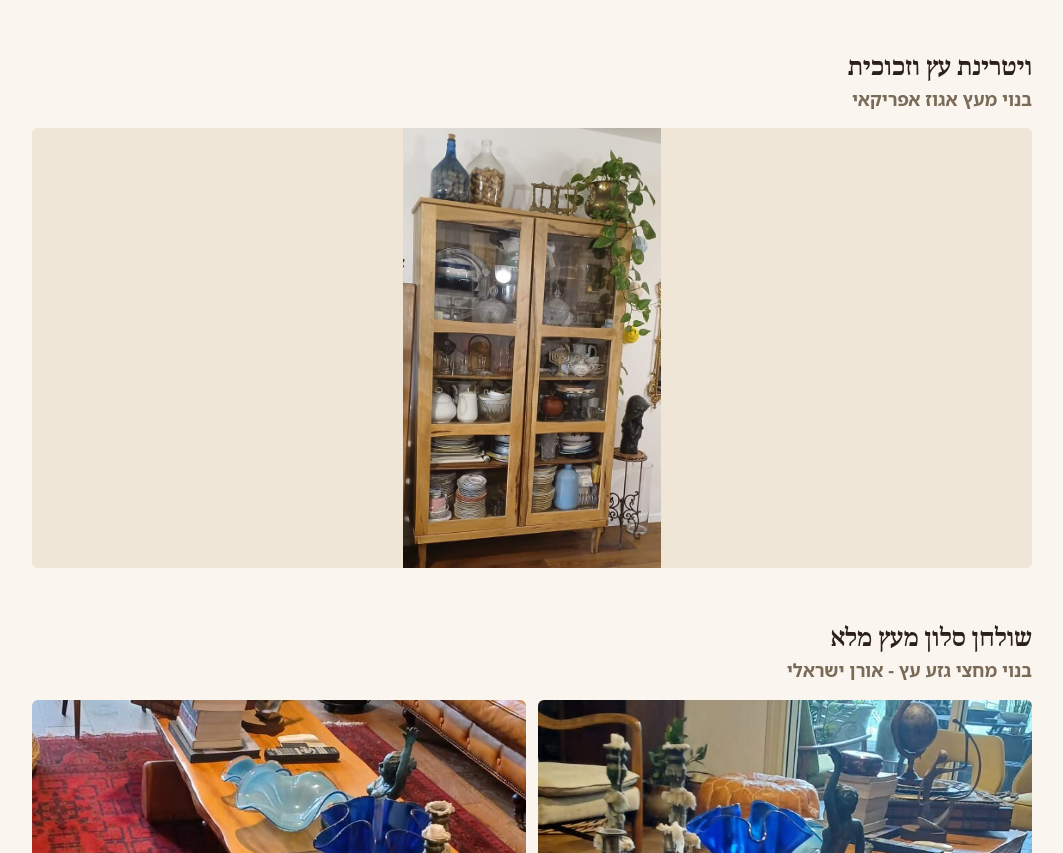
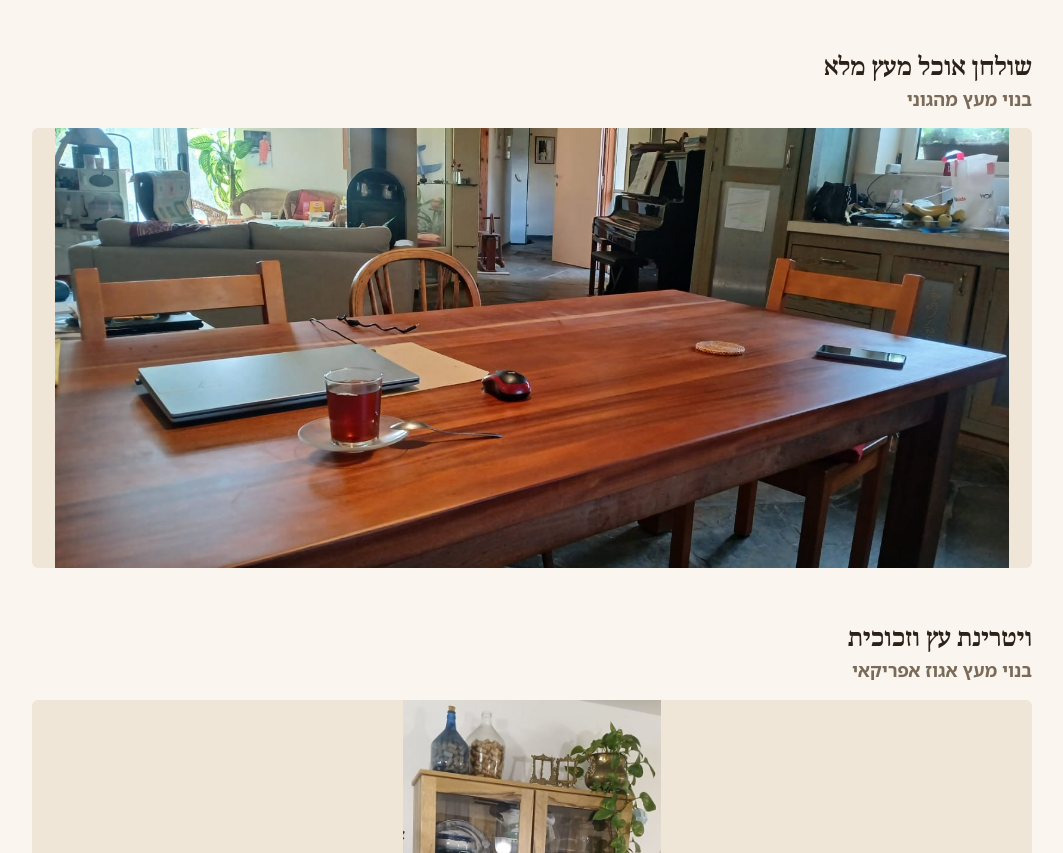
Before and after one commit to ehudettun/yaakov-nagarut, a plain HTML site: page index.html in a window 1280 px wide. Shown: the part 1515-2368 px from the top of the page, without its empty margins (108-1171 px from the left). Drawn offline with Linux system fonts and the light colour scheme.

Commit message:
Add mahogany dining table

```diff
--- a/index.html
+++ b/index.html
@@ -23,6 +23,7 @@ h2{font:700 30px "Noto Serif Hebrew",Georgia,serif;border-bottom:2px solid var(-
 <main><a class="lang" href="en.html">English</a><p class="intro">לצד עבודתי ברפואה משלימה, אני מטפח אהבה ותיקה לעץ. בסדנה באבירים שבגליל אני יוצר רהיטים לאנשים מכל הארץ, שמעריכים עבודת יד, איכות ותשומת לב לפרטים. אני עובד בזמני הפנוי, בהנאה ובסבלנות, בלי לחץ ובלי קיצורי דרך. אם אתם מחפשים משהו אישי ומיוחד, ולא ממהרים לקבל אותו — אשמח ליצור עבורכם.</p>
 <h2>העבודות שלי</h2>
 <section class="work"><h3>ספריית עץ מלא לסלון</h3><p class="wood" style="color:#7a6a58;font-weight:600">בנוי מעץ אלון אירופאי</p><div class="imgs"><img src="img/library.jpg" alt="ארון ספרייה מעץ"></div></section>
+<section class="work"><h3>שולחן אוכל מעץ מלא</h3><p class="wood" style="color:#7a6a58;font-weight:600">בנוי מעץ מהגוני</p><div class="imgs one"><img src="img/dining.jpg" alt="שולחן אוכל מעץ מהגוני"></div></section>
 <section class="work"><h3>ויטרינת עץ וזכוכית</h3><p class="wood" style="color:#7a6a58;font-weight:600">בנוי מעץ אגוז אפריקאי</p><div class="imgs one"><img src="img/vitrine.jpg" alt="ויטרינת עץ וזכוכית"></div></section>
 <section class="work"><h3>שולחן סלון מעץ מלא</h3><p class="wood" style="color:#7a6a58;font-weight:600">בנוי מחצי גזע עץ - אורן ישראלי</p><div class="imgs"><img src="img/table1.jpg" alt="שולחן סלון מעץ מלא"><img src="img/table2.jpg" alt="שולחן סלון, זווית נוספת"></div></section>
 <section class="work"><h3>ארונית לפטיפון</h3><p class="wood" style="color:#7a6a58;font-weight:600">בנוי מעץ מהגוני</p><div class="imgs one"><img src="img/record.jpg" alt="ארונית עץ לפטיפון"></div></section>
```
Also changed, not shown: en.html (+1 -0 lines), img/dining.jpg (added).
